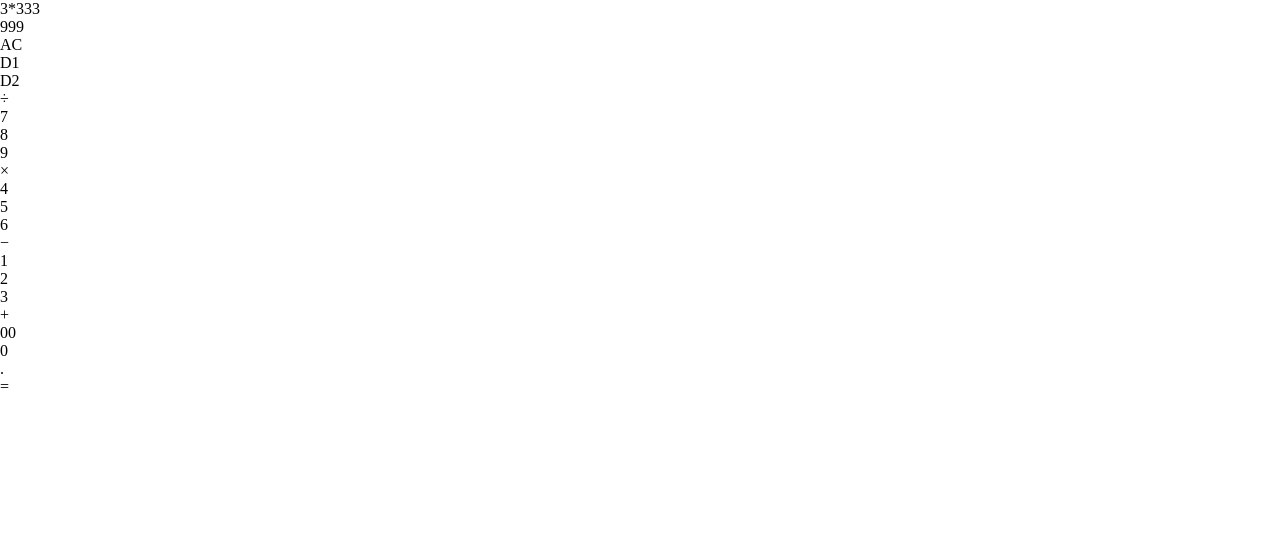
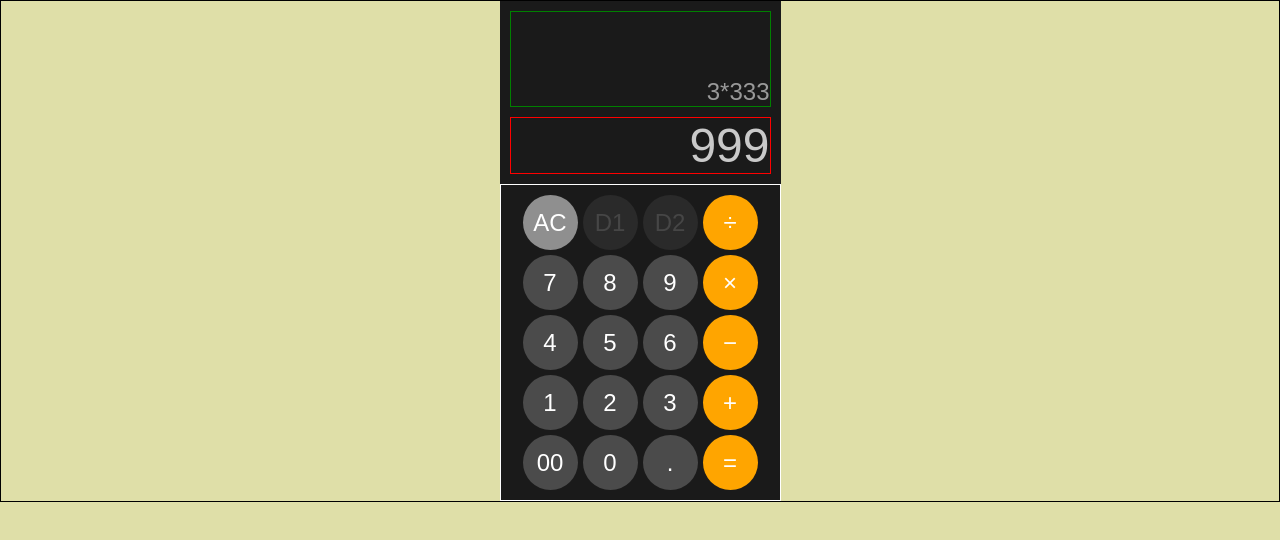
Before and after one commit to Zeedd-0/top-calculator, a plain HTML site: page index.html in a window 1280 px wide. Drawn offline with Linux system fonts and the light colour scheme.

Commit message:
Update style

```diff
--- a/style.css
+++ b/style.css
@@ -3,3 +3,98 @@
     margin: 0;
     padding: 0;
 }
+
+body {
+    background-color: rgb(223, 223, 168);
+    width: 100%;
+    font-family: Arial, Helvetica, sans-serif;
+}
+
+/* ------------------------------- */
+.flex {
+    display: flex;
+}
+
+.column {
+    flex-direction: column;
+}
+
+/* ------------------------------- */
+#main {
+    border: 1px solid black;
+}
+
+#calculator {
+    background-color: rgb(26, 26, 26);
+    height: 500px;
+    width: 281px;
+    margin: auto;
+    justify-content: space-between;
+    flex-wrap: nowrap;
+}
+
+#calculator > div {
+    padding: 10px;
+}
+
+#display {
+    gap: 10px;
+    flex: 1;
+}
+
+#operation-display, #result-display {
+    justify-content: flex-end;
+    overflow-wrap: anywhere;
+}
+
+#operation-display {
+    border: 1px solid green;
+    color: rgb(153, 153, 153);
+    font-size: 1.5rem;
+    align-items: flex-end;
+    flex: 2;
+}
+
+#result-display {
+    border: 1px solid red;
+    color: rgb(201, 201, 201);
+    font-size: 3rem;
+    align-items: center;
+    flex: 1;
+}
+
+#keypad {
+    border: 1px solid white;
+    flex-wrap: wrap;
+    justify-content: center;
+    align-items: center;
+    gap: 5px;
+}
+
+/* ------------------------------- */
+.button {
+    height: 55px;
+    width: 55px;
+    border-radius: 50%;
+    color: white;
+    font-size: 1.5rem;
+    text-align: center;
+    line-height: 55px;
+}
+
+.operation-secondary {
+    background-color: rgb(143, 143, 143);
+}
+
+.operation {
+    background-color: orange;
+}
+
+.number {
+    background-color: rgb(75, 75, 75);
+}
+
+#dummy1, #dummy2 {
+    background-color: rgb(42, 42, 42);
+    color: rgb(70, 70, 70);
+}
```
